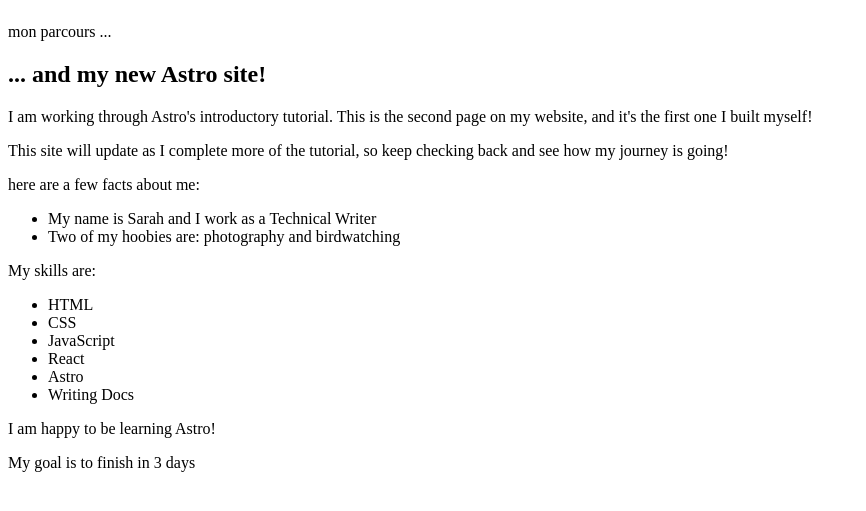
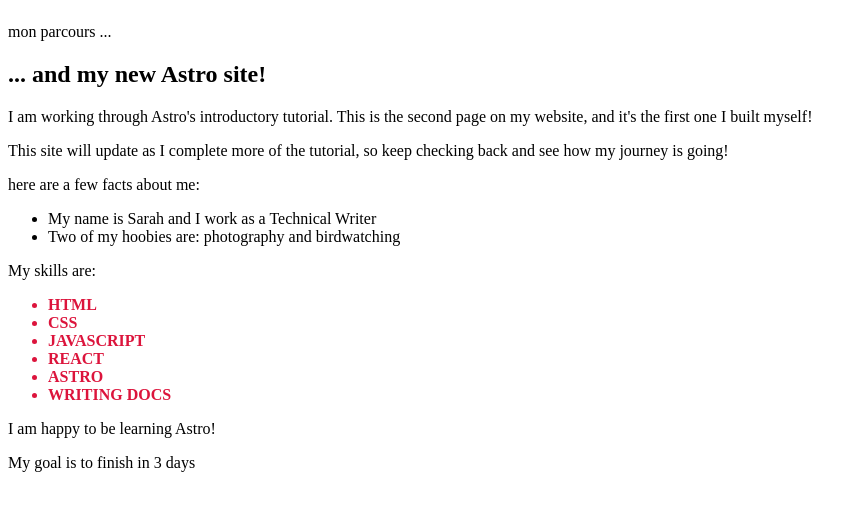
Before and after one commit to alainfrydman/astro-test, an Astro site: page /about in a window 1280 px wide. Shown: the part 163-674 px from the top of the page, without its empty margins (0-866 px from the left). Built offline with nearby package versions, Linux system fonts and the light colour scheme; Astro itself is replaced by a stand-in of ours.

Commit message:
261113-03

```diff
--- a/src/pages/about.astro
+++ b/src/pages/about.astro
@@ -11,6 +11,10 @@ const skills = ["HTML", "CSS", "JavaScript", "React", "Astro", "Writing Docs"];
 const happy = true;
 const finished = false;
 const goal = 3;
+
+const skillColor = "crimson";
+const fontWeight = "bold";
+const textCase = "uppercase";
 ---
 <html lang="en">
 	<head>
@@ -20,12 +24,20 @@ const goal = 3;
 		<meta name="viewport" content="width=device-width" />
 		<meta name="generator" content={Astro.generator} />
 		<title>{pageTitle}</title>
-		<style>
+		<style define:vars={{skillColor, fontWeight, textCase}}>
 			h1 {
 				color: purple;
 				font-size: 4rem;
 			}
+			.skill {
+				color: var(--skillColor);
+				font-size: 1rem;
+				font-weight: var(--fontWeight);
+				text-transform: var(--textCase);
+
+			}
 		</style>
+
 	</head>
 	<body>
 		<a href="/">Home</a><span> --- </span><a href="/about/">About</a><span> --- </span><a href="blog/">blog</a>
@@ -46,7 +58,7 @@ const goal = 3;
 	</ul>
 	<p>My skills are:</p>
 	<ul>
-		{skills.map((skills) => <li>{skills}</li> )}
+		{skills.map((skills) => <li class="skill">{skills}</li> )}
 	</ul>
 	{happy && <p>I am happy to be learning Astro!</p>}
 	{finished && <p>I finished this tutorial</p>}
```
